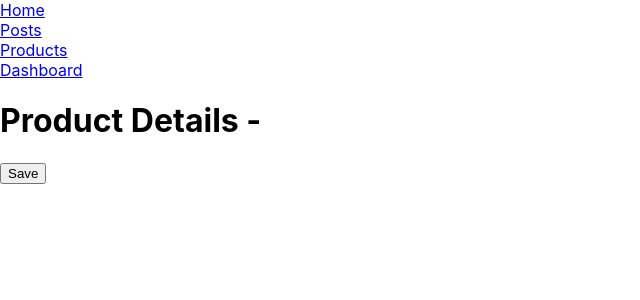
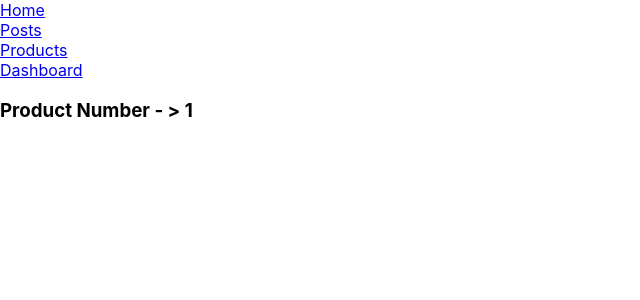
Before and after one commit to arashsamandar/ReactForms, a React (Create React App) app: page /products/1 in a window 1280 px wide. Shown: the top 300 px of the page, without its empty margins (0-640 px from the left). Built offline with nearby package versions, Linux system fonts and the light colour scheme.

Commit message:
Important : To read params , you need Hooks like useParams()

```diff
--- a/src/components/productDetails.jsx
+++ b/src/components/productDetails.jsx
@@ -1,17 +1,8 @@
 import React,{Component} from "react";
+import {useParams} from 'react-router-dom';
 
-class ProductDetails extends Component {
-    handleSave = () => {
-
-    };
-    render() {
-        return (
-            <div>
-                <h1>Product Details - </h1>
-                <button onClick={this.handleSave}>Save</button>
-            </div>
-        )
-    }
+const ProductDetails = () => {
+    const params = useParams();
+    return <h3>Product Number - > {params.id}</h3>;
 }
 export default ProductDetails;
-// {this.props.match.id}
```
